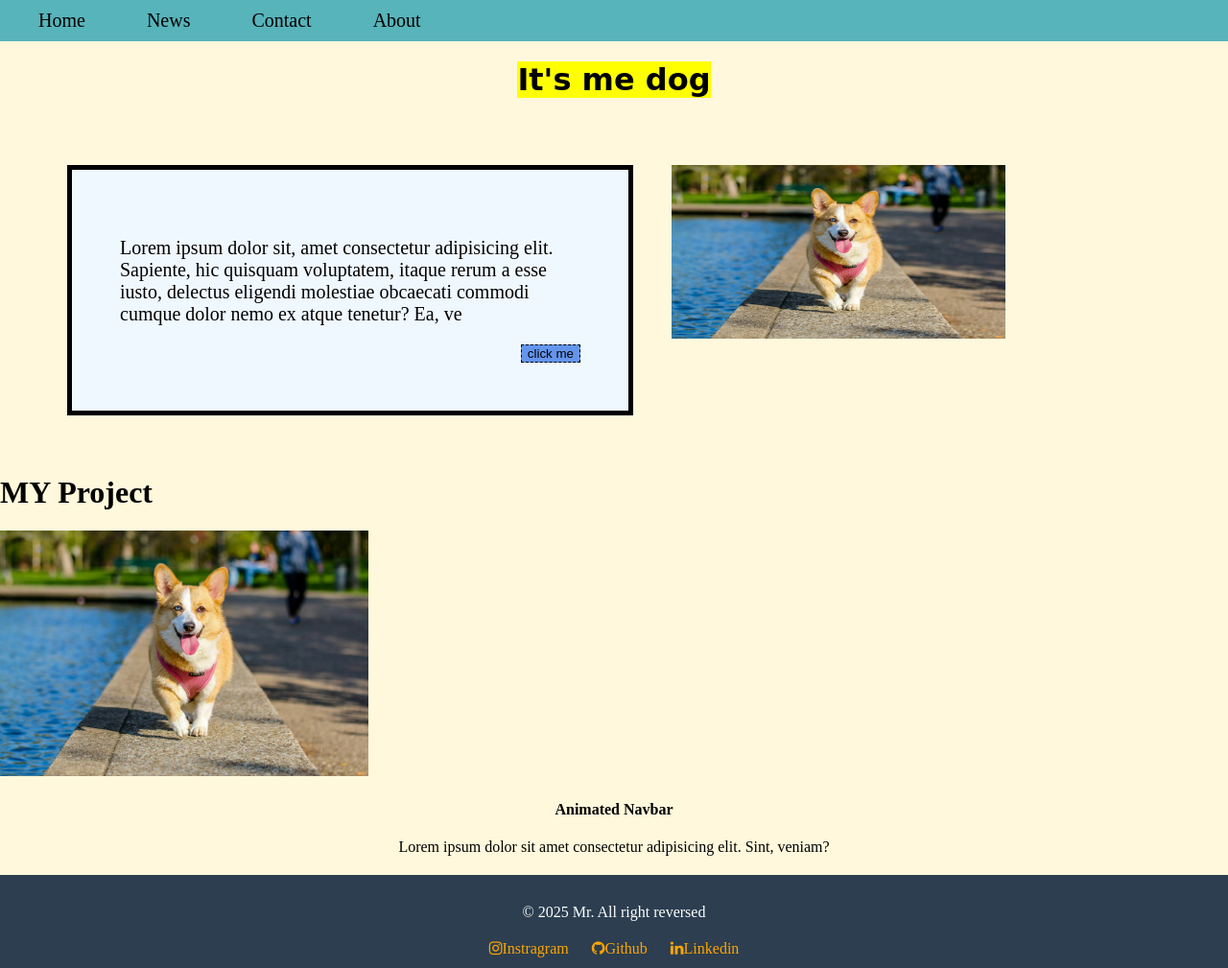
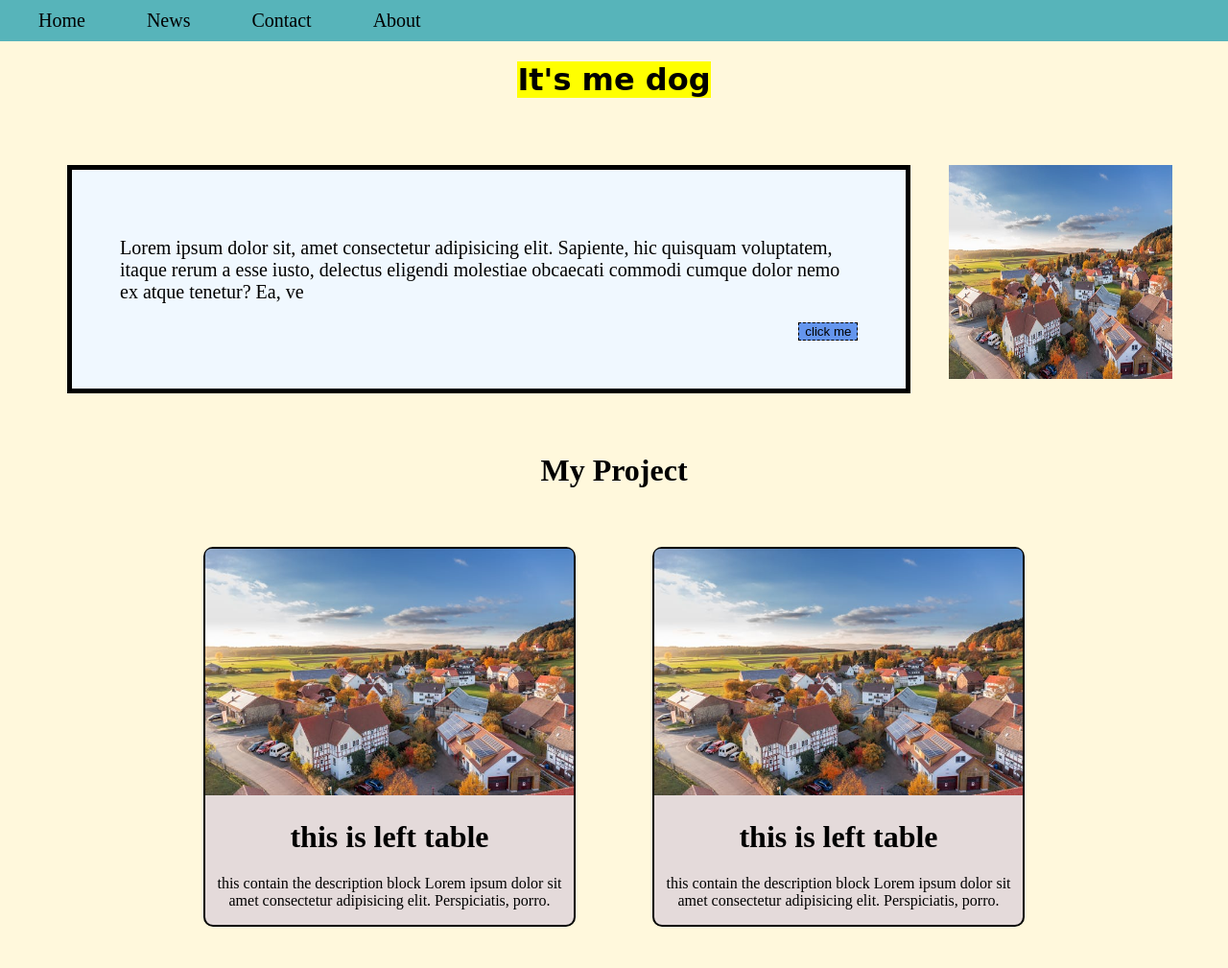
Before and after one commit to Nimadandu/Dandu, a plain HTML site: page index.html in a window 1280 px wide. Shown: the top 1009 px of the page at 96% size. Drawn offline with Linux system fonts and the light colour scheme.

Commit message:
adding two blocks

```diff
--- a/index.html
+++ b/index.html
@@ -29,24 +29,40 @@
             <button class="button">click me</button>
             </div>
         <div class="imageclass">
-<img src="./image/pexels-hnoody93-58997.jpg" alt="pexels-hnoody93-58997" height="60%" width="60%">
+<img src="./image/pexels-pixabay-280221 (1).jpg" alt="pexels-hnoody93-58997" height="80%" width="80%">
 </div>
 </div>
+<h1 class="firstheader">My Project</h1>
+<div class="container">
+
 <div class="maindiv">
-<h1>MY Project</h1>
-<div class="projectclass">
-    <div class="projectlayout">
-<img src="./image/pexels-hnoody93-58997.jpg" alt="" >
-<h4>Animated  Navbar</h4>
-<p>Lorem ipsum dolor sit amet consectetur adipisicing elit. Sint, veniam?</p>
+    <div class="image">
+    <img src="./image/pexels-pixabay-280221 (1).jpg" alt="">
+    </div>
+    <div class="title">
+        <h1> this is left table</h1>
+
+        </div>
+    <div class="description">
+        <p>this contain the description block Lorem ipsum dolor sit amet consectetur adipisicing elit. Perspiciatis, porro. </p>
+
+        </div>
+</div>
+
+<div class="maindiv">
+    <div class="image">
+    <img src="./image/pexels-pixabay-280221 (1).jpg" alt="">
+    </div>
+    <div class="title">
+        <h1> this is left table</h1>
+
+        </div>
+    <div class="description">
+        <p>this contain the description block Lorem ipsum dolor sit amet consectetur adipisicing elit. Perspiciatis, porro. </p>
+
+        </div>
 </div>
 </div>
-</div>
-<!-- <div>
-<img src="./image/pexels-hnoody93-58997.jpg" alt="" height="30%" width="30%">
-<h4>Animated  Navbar</h4>
-<p>Lorem ipsum dolor sit amet consectetur adipisicing elit. Sint, veniam?</p>
-</div> -->
 <footer class="footerclass">
    <div class="copyrightdiv"> &copy; 2025 Mr. All right reversed</div>
    <div class="mediaclass">
@@ -54,6 +70,7 @@
     <a  href="#" class="fa fa-github">Github</a>
  <a href="#" class="fa fa-linkedin">Linkedin</a>
 </div>
+
 </footer>
 </body>
 </html>
--- a/style.css
+++ b/style.css
@@ -25,6 +25,7 @@ body{
 .navbar a:hover{
 
    color:white;
+
    /* background-color: #2C3e50; */
 }
 .Home{
@@ -97,21 +98,30 @@ body{
    padding: 10px;
 
 }
-/* .maindiv{
+.container{
+   display: flex;
    justify-content: center;
-} */
-/* .projectclass{
-   display: flex;
-   flex-wrap: wrap;
-   justify-content: center;
-} */
-.projectlayout img{
-   height: 30%;
+}
+.maindiv{
+
    width: 30%;
+   background-color: rgb(228, 218, 218);
+   margin: 40px;
+   border-radius: 10px;
+   border: 2px solid black;
+   /* box-shadow: 2px 2px 10px black; */
 }
-.projectlayout h4{
+.firstheader{
    text-align: center;
 }
-.projectlayout p{
+.image img{
+   width: 100%;
+   border-top-right-radius: 6px;
+   border-top-left-radius: 6px;
+}
+.title{
    text-align: center;
 }
+.description{
+   text-align: center;
+}
```
Also changed, not shown: image/pexels-hnoody93-58997.jpg (deleted), image/pexels-pixabay-280221 (1).jpg (added).
